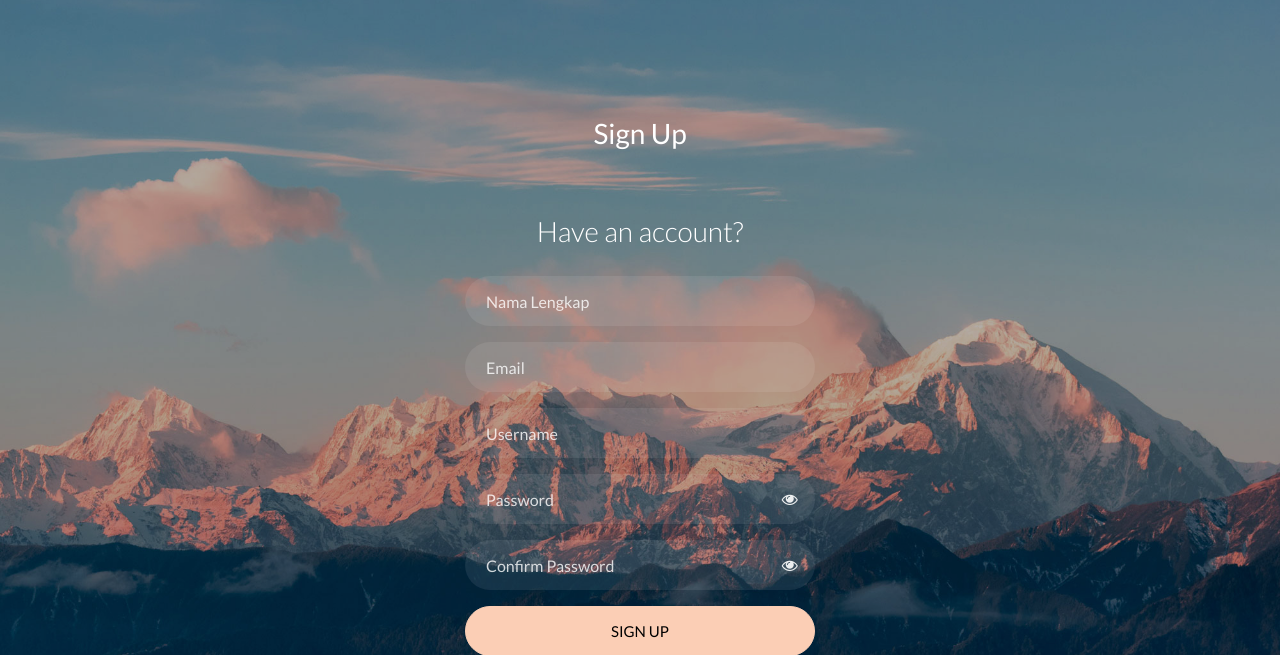
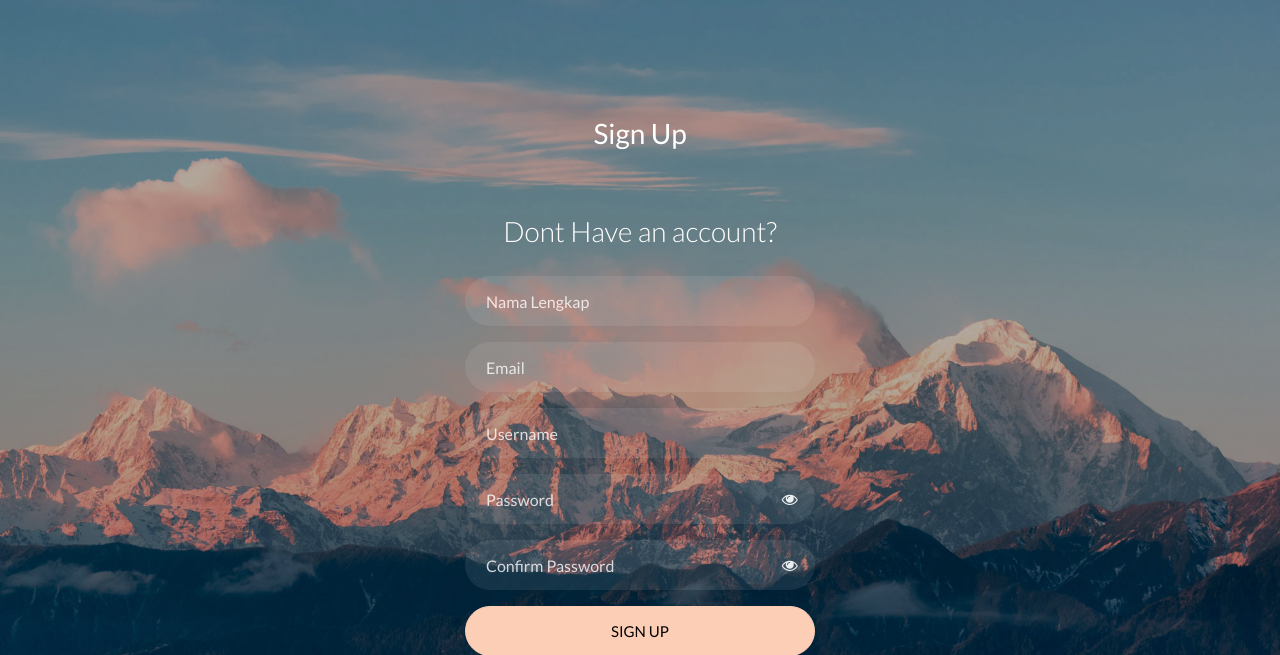
Before and after one commit to MangJana666/uas-webpro-2201010195, a PHP site: page /registrasi.php in a window 1280 px wide. Shown: the top 655 px of the page. Run offline with PHP 8.4, Linux system fonts and the light colour scheme.

Commit message:
Update registrasi.php

```diff
--- a/registrasi.php
+++ b/registrasi.php
@@ -41,7 +41,7 @@
 			<div class="row justify-content-center">
 				<div class="col-md-6 col-lg-4">
 					<div class="login-wrap p-0">
-		      	<h3 class="mb-4 text-center">Have an account?</h3>
+		      	<h3 class="mb-4 text-center">Dont Have an account?</h3>
 		      	<form action="registrasi.php" method="POST" class="signin-form">
 		      		<div class="form-group">
 		      			<input type="text" name="txNAMA" class="form-control" placeholder="Nama Lengkap" required>
```
